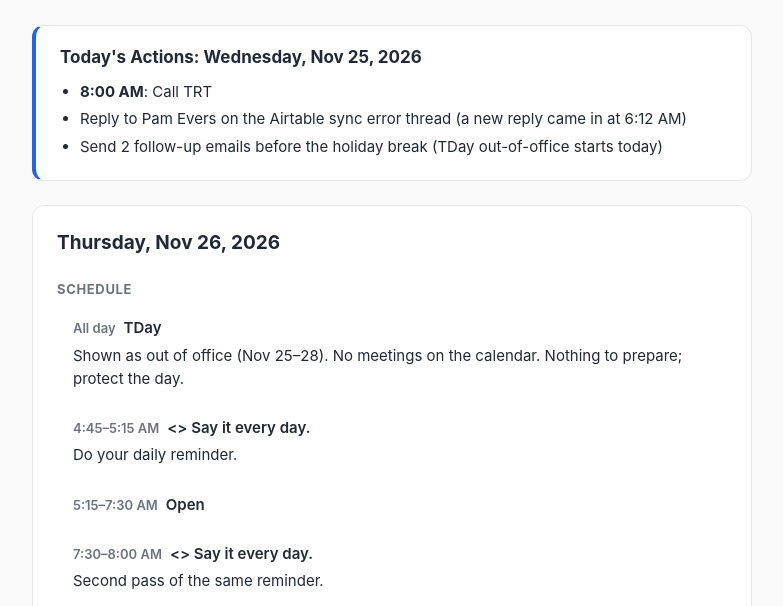
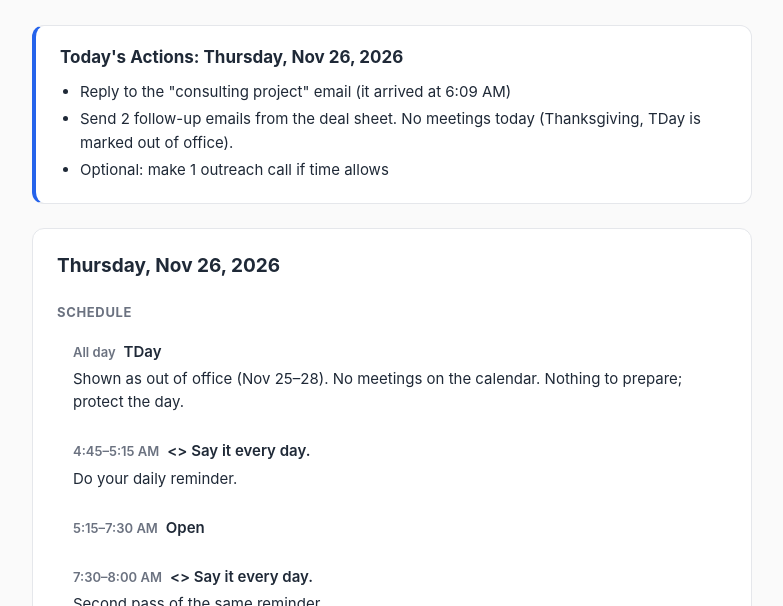
Before and after one commit to trunzo3/daily-brief, a plain HTML site: page index.html in a window 1280 px wide. Shown: the part 137-743 px from the top of the page, without its empty margins (248-1031 px from the left). Drawn offline with Linux system fonts and the light colour scheme.

Commit message:
Nov 26 Today's Actions

```diff
--- a/index.html
+++ b/index.html
@@ -58,12 +58,12 @@
 </header>
 
 <!-- TODAY'S ACTIONS START -->
-<section class="actions" id="todays-actions-2026-11-25">
-  <h2>Today's Actions: Wednesday, Nov 25, 2026</h2>
+<section class="actions" id="todays-actions-2026-11-26">
+  <h2>Today's Actions: Thursday, Nov 26, 2026</h2>
   <ul>
-    <li><strong>8:00 AM</strong>: Call TRT</li>
-    <li>Reply to Pam Evers on the Airtable sync error thread (a new reply came in at 6:12 AM)</li>
-    <li>Send 2 follow-up emails before the holiday break (TDay out-of-office starts today)</li>
+    <li>Reply to the "consulting project" email (it arrived at 6:09 AM)</li>
+    <li>Send 2 follow-up emails from the deal sheet. No meetings today (Thanksgiving, TDay is marked out of office).</li>
+    <li>Optional: make 1 outreach call if time allows</li>
   </ul>
 </section>
 <!-- TODAY'S ACTIONS END -->
```
